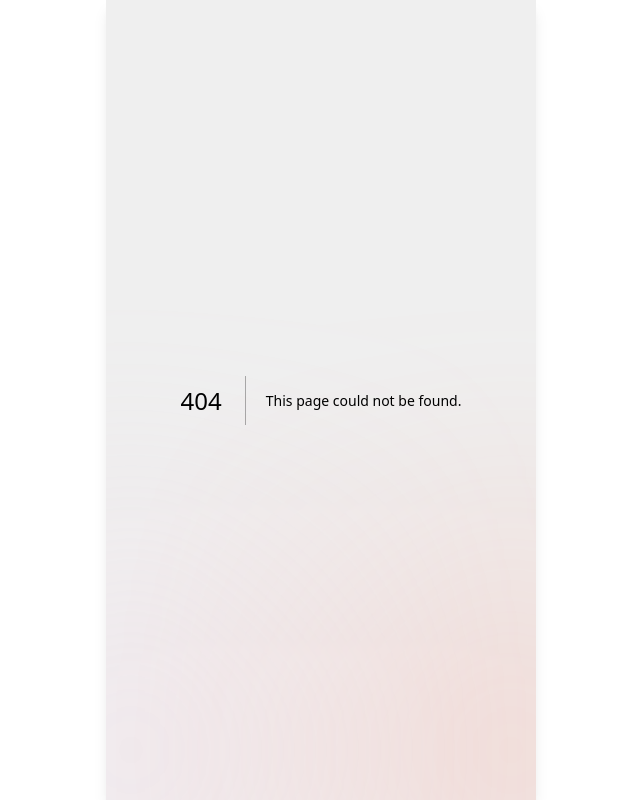
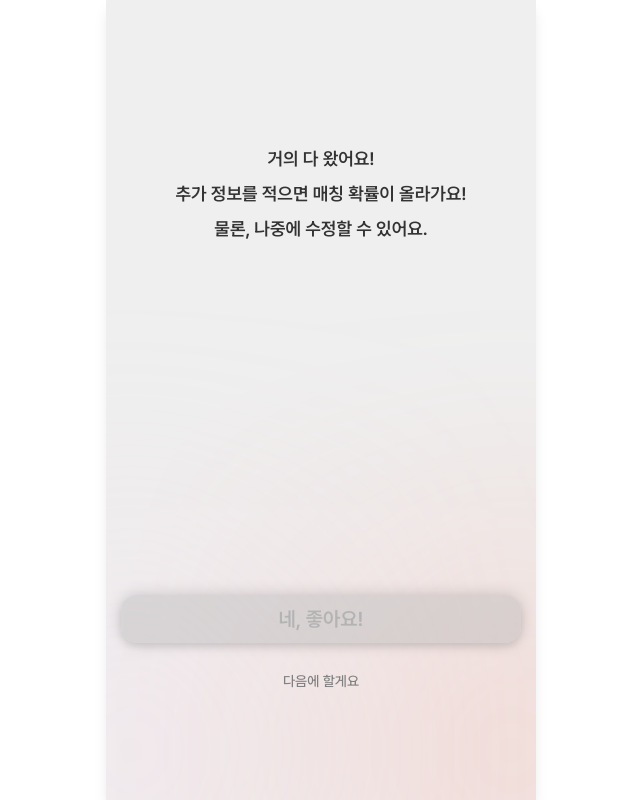
Before and after one commit to COMAtching/COMAtching5_FE, a Next.js app: page /extra-info in a window 1280 px wide. Before the commit this address had no page. Shown: the whole page, without its empty margins (319-959 px from the left). Built offline with nearby package versions, Linux system fonts and the light colour scheme.

Commit message:
feat: 사용자 프로필 페이지 생성

```diff
--- /dev/null
+++ b/app/extra-info/_components/ScreenExtraInfo.tsx
@@ -0,0 +1,12 @@
+import React from "react";
+import StartExtraInfo from "./StartExtraInfo";
+
+const ScreenExtraInfo = () => {
+  return (
+    <main>
+      <StartExtraInfo />
+    </main>
+  );
+};
+
+export default ScreenExtraInfo;
--- /dev/null
+++ b/app/extra-info/_components/StartExtraInfo.tsx
@@ -0,0 +1,71 @@
+"use client";
+import Button from "@/components/ui/Button";
+import React, { useEffect, useState } from "react";
+import { useRouter } from "next/navigation";
+
+const StartExtraInfo = () => {
+  const router = useRouter();
+  const [showFirst, setShowFirst] = useState(false);
+  const [showSecond, setShowSecond] = useState(false);
+  const [showThird, setShowThird] = useState(false);
+  const [buttonDisabled, setButtonDisabled] = useState(true);
+
+  useEffect(() => {
+    const t1 = setTimeout(() => setShowFirst(true), 100);
+    const t2 = setTimeout(() => setShowSecond(true), 2100);
+    const t3 = setTimeout(() => setShowThird(true), 4100);
+    return () => {
+      clearTimeout(t1);
+      clearTimeout(t2);
+      clearTimeout(t3);
+    };
+  }, []);
+
+  return (
+    <section className="flex w-full flex-col items-center px-[15px]">
+      <div className="typo-18-600 mt-[18.1vh] mb-[44.2vh] flex flex-col items-center gap-2 leading-2 text-gray-800">
+        <span
+          style={{
+            opacity: showFirst ? 1 : 0,
+            transition: "opacity 0.7s ease",
+          }}
+        >
+          거의 다 왔어요!
+        </span>
+        <span
+          style={{
+            opacity: showSecond ? 1 : 0,
+            transition: "opacity 0.7s ease",
+          }}
+        >
+          추가 정보를 적으면 매칭 확률이 올라가요!
+        </span>
+        <span
+          style={{
+            opacity: showThird ? 1 : 0,
+            transition: "opacity 0.7s ease",
+          }}
+          onTransitionEnd={() => setButtonDisabled(false)}
+        >
+          물론, 나중에 수정할 수 있어요.
+        </span>
+      </div>
+      <Button
+        disabled={buttonDisabled}
+        shadow={true}
+        onClick={() => router.push("/extra-info/detail")}
+      >
+        네, 좋아요!
+      </Button>
+      <button
+        disabled={buttonDisabled}
+        className="typo-14-500 mt-7 text-gray-500"
+        onClick={() => router.push("/profile-image")}
+      >
+        다음에 할게요
+      </button>
+    </section>
+  );
+};
+
+export default StartExtraInfo;
--- /dev/null
+++ b/app/extra-info/detail/_components/ScreenExtraInfoDetail.tsx
@@ -0,0 +1,13 @@
+import React from "react";
+import ProgressStepBar from "@/components/ui/ProgressStepBar";
+import { BackButton } from "@/components/ui/BackButton";
+
+const ScreenExtraInfoDetail = () => {
+  return (
+    <main className="flex min-h-dvh flex-col px-4">
+      <ProgressStepBar currentStep={3} totalSteps={3} />
+    </main>
+  );
+};
+
+export default ScreenExtraInfoDetail;
--- /dev/null
+++ b/app/extra-info/detail/page.tsx
@@ -0,0 +1,5 @@
+import ScreenExtraInfoDetail from "./_components/ScreenExtraInfoDetail";
+
+export default function ExtraInfoDetailPage() {
+  return <ScreenExtraInfoDetail />;
+}
--- /dev/null
+++ b/app/extra-info/page.tsx
@@ -0,0 +1,5 @@
+import ScreenExtraInfo from "./_components/ScreenExtraInfo";
+
+export default function ExtraInfoPage() {
+  return <ScreenExtraInfo />;
+}
--- a/app/hobby-select/_components/ScreenHobbySelect.tsx
+++ b/app/hobby-select/_components/ScreenHobbySelect.tsx
@@ -145,7 +145,10 @@ const ScreenHobbySelect = () => {
                   나만의 관심사를 추가해 보세요.
                 </p>
               </div>
-              <DrawerClose className="shrink-0 rounded-sm opacity-70 transition-opacity hover:opacity-100">
+              <DrawerClose
+                aria-label="닫기"
+                className="shrink-0 rounded-sm opacity-70 transition-opacity hover:opacity-100"
+              >
                 <X className="h-5 w-5" />
               </DrawerClose>
             </DrawerHeader>
```
